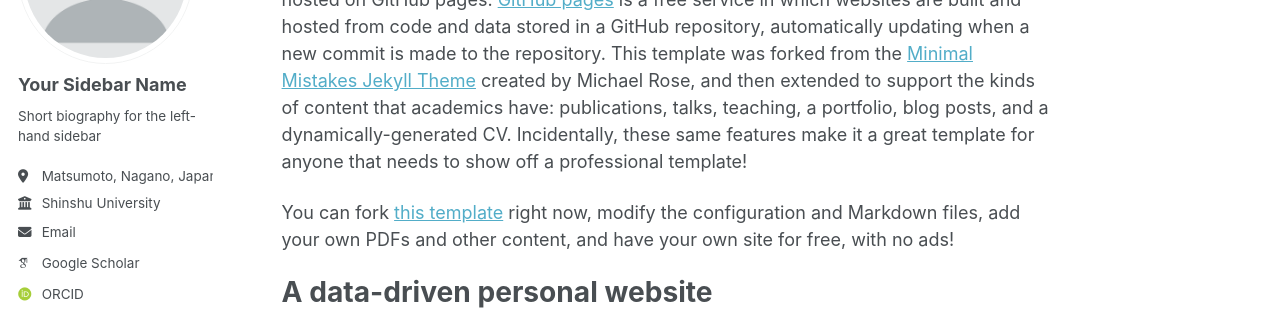
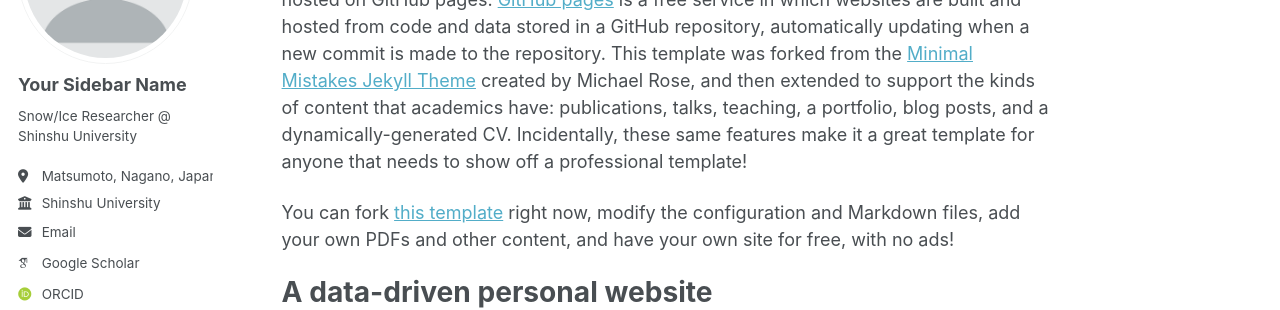
Before and after one commit to MotoshiNishimura/MotoshiNishimura.github.io, a Jekyll site: the page built from _pages/about.md, in a window 1280 px wide. Shown: the part 212-522 px from the top of the page. Built offline with Jekyll 4.4.1, drawn with Linux system fonts in a browser that asks for light colours; some web fonts are replaced; a script bundle is joined from its source files by our own code; library files that are not in the unit come from our copies.

Commit message:
Update personal information in _config.yml

```diff
--- a/_config.yml
+++ b/_config.yml
@@ -13,10 +13,10 @@
 title_separator          : "-"
 name                     : &name "Motoshi Nishimura"
 description              : &description "Motoshi Nishimura is a researcher at Shinshu University, focusing on atmospheric and cryospheric sciences, particularly snow and ice processes in mountain and polar regions."   # Update this with a general description of your site, this is the default if not overridden by a page
-url                      : https://MotoshiNishimura_academicpages.github.io # The base hostname & protocol for your site e.g. "https://[your GitHub username].github.io",
+url                      : https://MotoshiNishimura.github.io # The base hostname & protocol for your site e.g. "https://[your GitHub username].github.io",
                                                            # or if you already have some other page hosted on Github then use "https://[your GitHub username].github.io/[Your Repo Name]"
 baseurl                  : "" # the subpath of your site, e.g. "/blog"
-repository               : "academicpages/academicpages.github.io"
+repository               : "MotoshiNishimura/MotoshiNishimura.github.io"
 
 # Site Author - The following control what appear as part of the author content on the side bar.
 #               If a field is blank the icon and link will not appear, otherwise it will be shown.
@@ -26,7 +26,7 @@
   avatar           : "profile.png"
   name             : "Your Sidebar Name"
   pronouns         : # example: "she/her"
-  bio              : "Short biography for the left-hand sidebar"
+  bio              : "Snow/Ice Researcher @ Shinshu University"
   location         : "Matsumoto, Nagano, Japan"
   employer         : "Shinshu University"
   uri              : # URL
@@ -38,7 +38,7 @@
   googlescholar    : "https://scholar.google.com/citations?user=PS_CX0AAAAAJ"
   inspire-hep      : # URL
   impactstory      : # URL
-  orcid            : "https://orcid.org/yourorcidurl"
+  orcid            : "https://orcid.org/0000-0003-3613-7546"
   semantic         : # URL
   ssrn             : # URL
   pubmed           : "https://www.ncbi.nlm.nih.gov/pubmed/?term=john+snow"
@@ -51,7 +51,7 @@
   bitbucket        : # Username - Update with your username on the site
   codepen          : # Username
   dribbble         : # Username
-  github           : "academicpages"
+  github           : "MotoshiNishimura"
   kaggle           : # Username
   stackoverflow    : # User number or user number and name (i.e., use "1" or "1/jeff-atwood")
 
```
